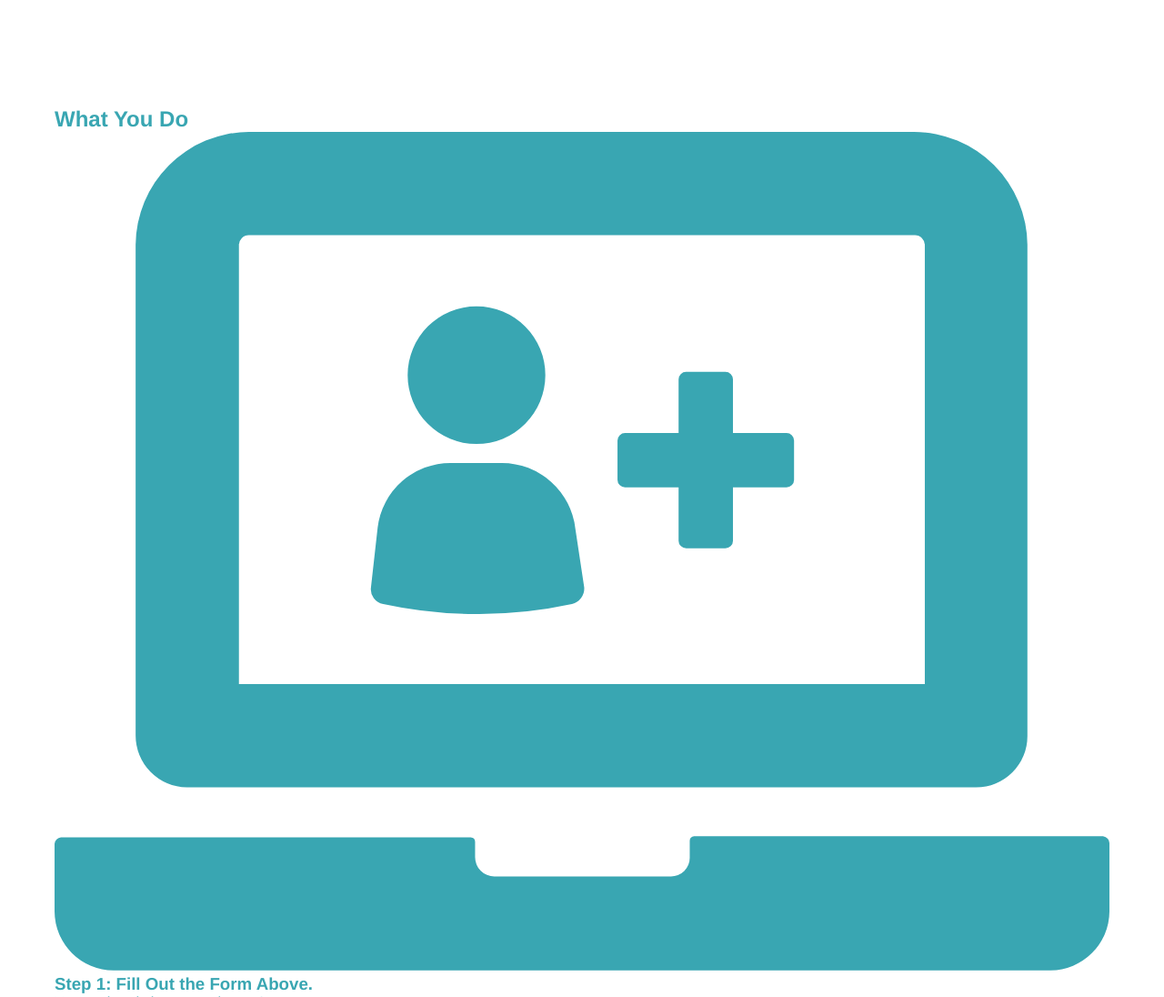
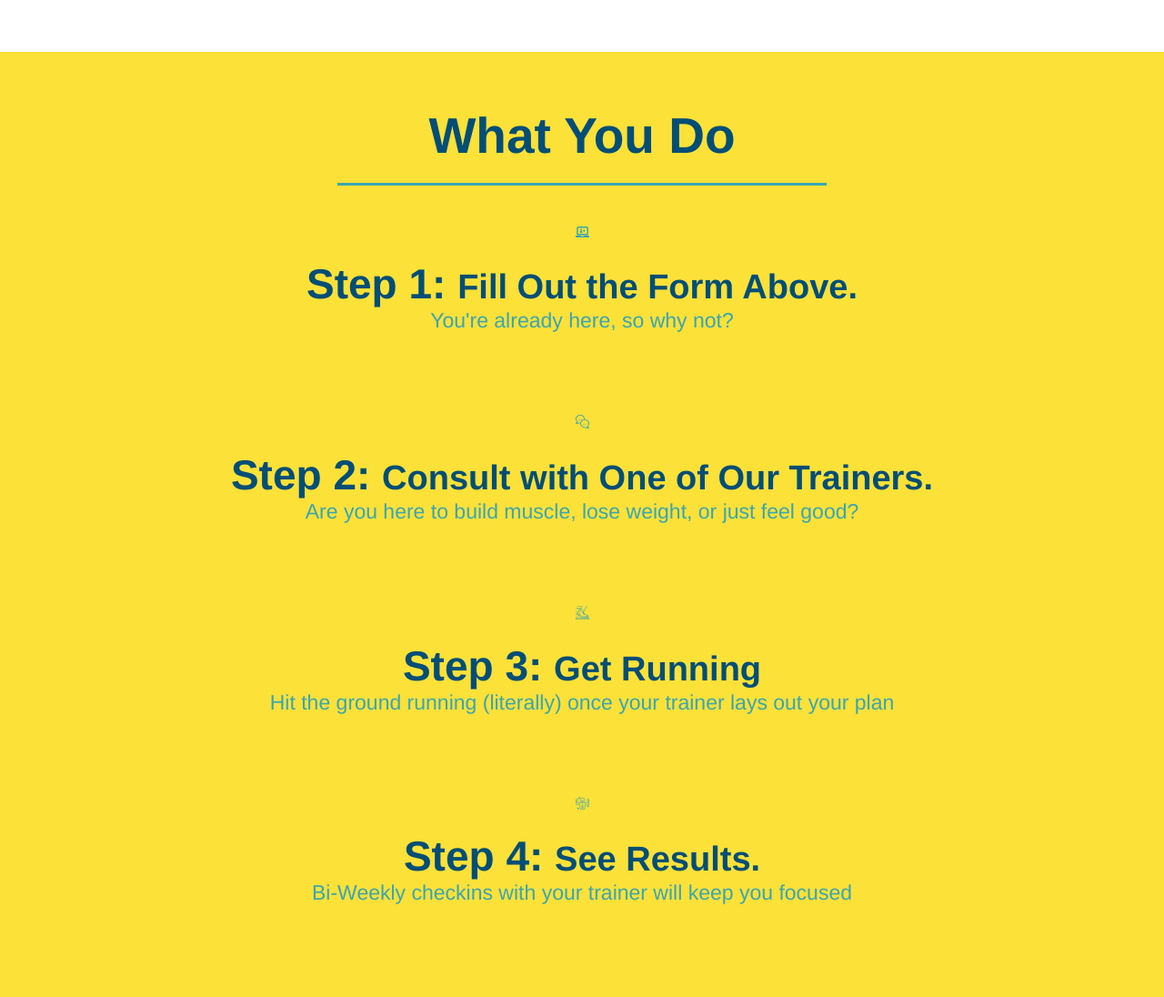
Before and after one commit to s-henry22/run-buddy, a plain HTML site: page index.html in a window 1280 px wide. Shown: the part 1003-2099 px from the top of the page at 91% size. Drawn offline with Linux system fonts and the light colour scheme.

Commit message:
style what you do section

```diff
--- a/assets/css/style.css
+++ b/assets/css/style.css
@@ -132,16 +132,6 @@ section {
     text-align: center;
 }
 
-.intro h2 {
-    display: inline-block;
-    font-size: 55px;
-    color: #024e76;
-    margin-bottom: 35px;
-    padding: 0 100px 20px 100px;
-    border-bottom: 3px solid;
-    border-color: #fce138;
-}
-
 .intro p{
     line-height: 1.7;
     color: #39a6b2;
@@ -149,3 +139,50 @@ section {
     font-size: 20px;
     margin: 0 auto;
 }
+
+/* What You Do Section*/
+.steps {
+    text-align: center;
+    background: #fce138;
+}
+
+.section-title {
+    font-size: 55px;
+    color: #024e76;
+    margin-bottom: 35px;
+    padding: 0 100px 20px 100px;
+    border-bottom: 3px solid;
+    display: inline-block;
+}
+
+.primary-border {
+    border-color: #fce138;
+}
+
+.secondary-border {
+    border-color: #39a6b2;
+}
+
+.steps div {
+    margin-bottom: 80px;
+}
+
+.steps img {
+    width: 15px;
+    margin: 10px 0;
+}
+
+.steps h3 {
+    color: #024e76;
+    font-size: 46px;
+    margin-top: 10px;
+}
+
+.steps p {
+    color: #39a6b2;
+    font-size: 23px;
+}
+
+.steps span {
+    font-size: 38px;
+}
--- a/index.html
+++ b/index.html
@@ -68,38 +68,38 @@
 
         <!-- "What We Do" section-->
         <section id="what-we-do" class="intro">
-            <h2>What We Do</h2>
+            <h2 class="section-title primary-border">What We Do</h2>
             <p>
                 butcher selfies chambray shabby chic gentrify readymade yr Echo Park XOXO Tumblr normcore Banksy direct trade Blue Bottle chillwave you probably haven't heard of them single-origin coffee Vice fanny pack fixie Odd Future Austin fingerstache pickled twee synth Wes Anderson Thundercats viral bitters flannel meggings narwhal Marfa Schlitz sustainable Intelligentsia umami deep v craft
             </p>
         </section>
 
         <!-- "What You Do" section-->
-        <section id="what-you-do">
-            <h2>What You Do</h2>
+        <section id="what-you-do" class="steps">
+            <h2 class="section-title secondary-border">What You Do</h2>
 
             <div>
                 <!-- insert this img element -->
                 <img src="./assets/images/step-1.svg" alt="" />
-                <h3>Step 1: Fill Out the Form Above.</h3>
+                <h3>Step 1: <span>Fill Out the Form Above.</span></h3>
                 <p> You're already here, so why not?</p>
             </div>
 
             <div>
                 <img src="./assets/images/step-2.svg" alt="" />
-                <h3>Step 2: Consult with One of Our Trainers.</h3>
+                <h3>Step 2: <span>Consult with One of Our Trainers.</span></h3>
                 <p> Are you here to build muscle, lose weight, or just feel good?</p>
             </div>
 
             <div>
                 <img src="./assets/images/step-3.svg" alt="" />
-                <h3>Step 3: Get Running</h3>
+                <h3>Step 3: <span>Get Running</span></h3>
                 <p>Hit the ground running (literally) once your trainer lays out your plan</p>
             </div>
 
             <div>
                 <img src="./assets/images/step-4.svg" alt="" />
-                <h3>Step 4: See Results.</h3>
+                <h3>Step 4: <span>See Results.</span></h3>
                 <p>Bi-Weekly checkins with your trainer will keep you focused</p>
             </div>
         </section>
```
